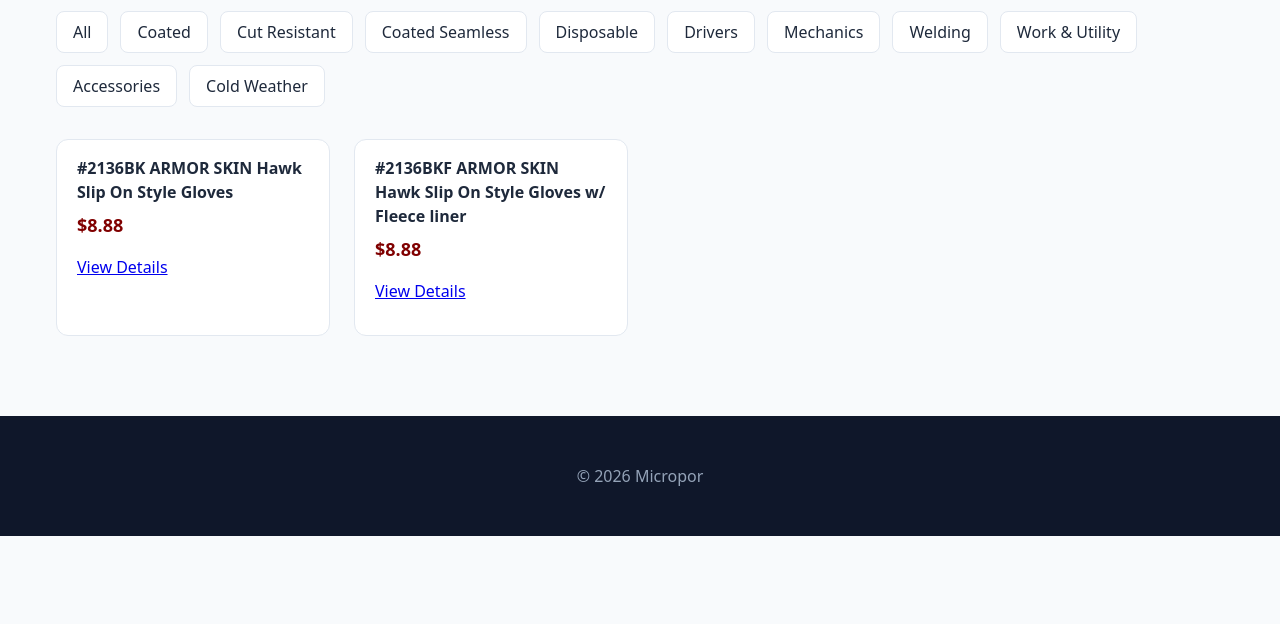
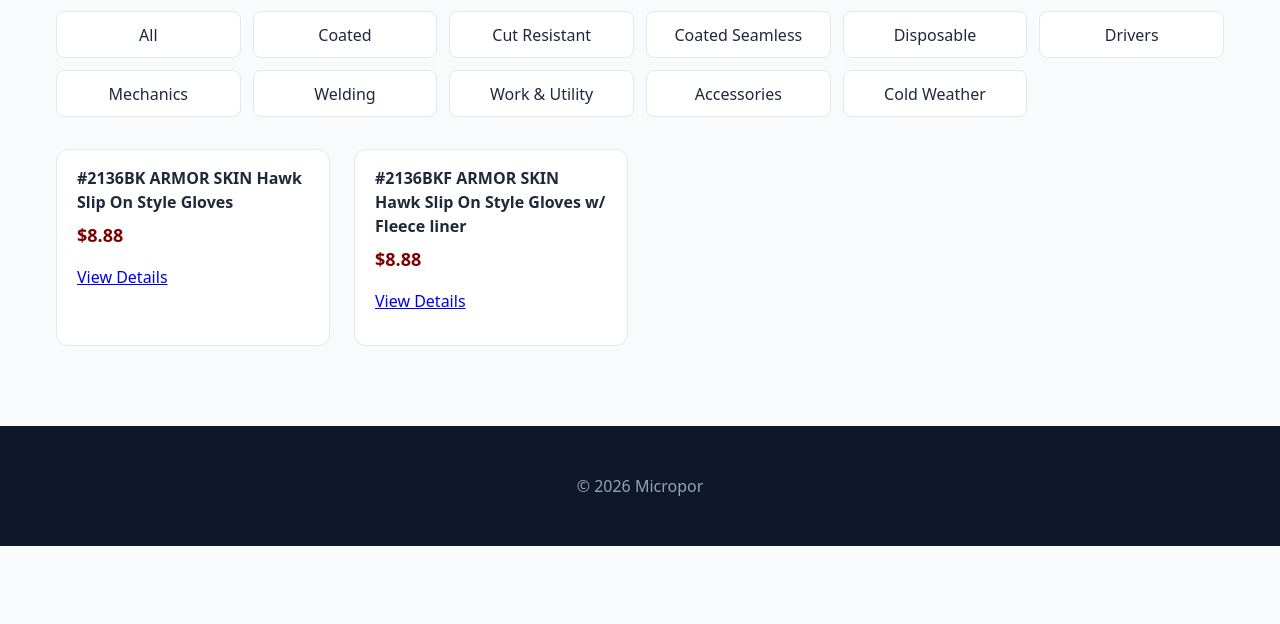
Before and after one commit to bmooney007/micropor-site, a plain HTML site: page categories/gloves.html in a window 1280 px wide. Shown: the part 176-800 px from the top of the page. Drawn offline with Linux system fonts and the light colour scheme.

Commit message:
Fix Gloves sub-categories display with grid layout

```diff
--- a/categories/gloves.html
+++ b/categories/gloves.html
@@ -6,9 +6,27 @@
   <title>Gloves | Micropor</title>
   <link rel="stylesheet" href="../css/style.css">
   <style>
-    .subcats { display: flex; flex-wrap: wrap; gap: 0.75rem; margin: 1.5rem 0 2rem; }
-    .subcats a { background: white; border: 1px solid #e2e8f0; border-radius: 8px; padding: 0.5rem 1rem; text-decoration: none; color: #1e293b; font-weight: 500; }
-    .subcats a:hover { border-color: #0f766e; color: #0f766e; }
+    .subcats {
+      display: grid;
+      grid-template-columns: repeat(auto-fill, minmax(160px, 1fr));
+      gap: 0.75rem;
+      margin: 1.5rem 0 2rem;
+    }
+    .subcats a {
+      background: white;
+      border: 1px solid #e2e8f0;
+      border-radius: 8px;
+      padding: 0.65rem 0.9rem;
+      text-decoration: none;
+      color: #1e293b;
+      font-weight: 500;
+      text-align: center;
+    }
+    .subcats a:hover {
+      border-color: #800000;
+      color: #800000;
+      background: #fdf2f2;
+    }
   </style>
 </head>
 <body>
```
